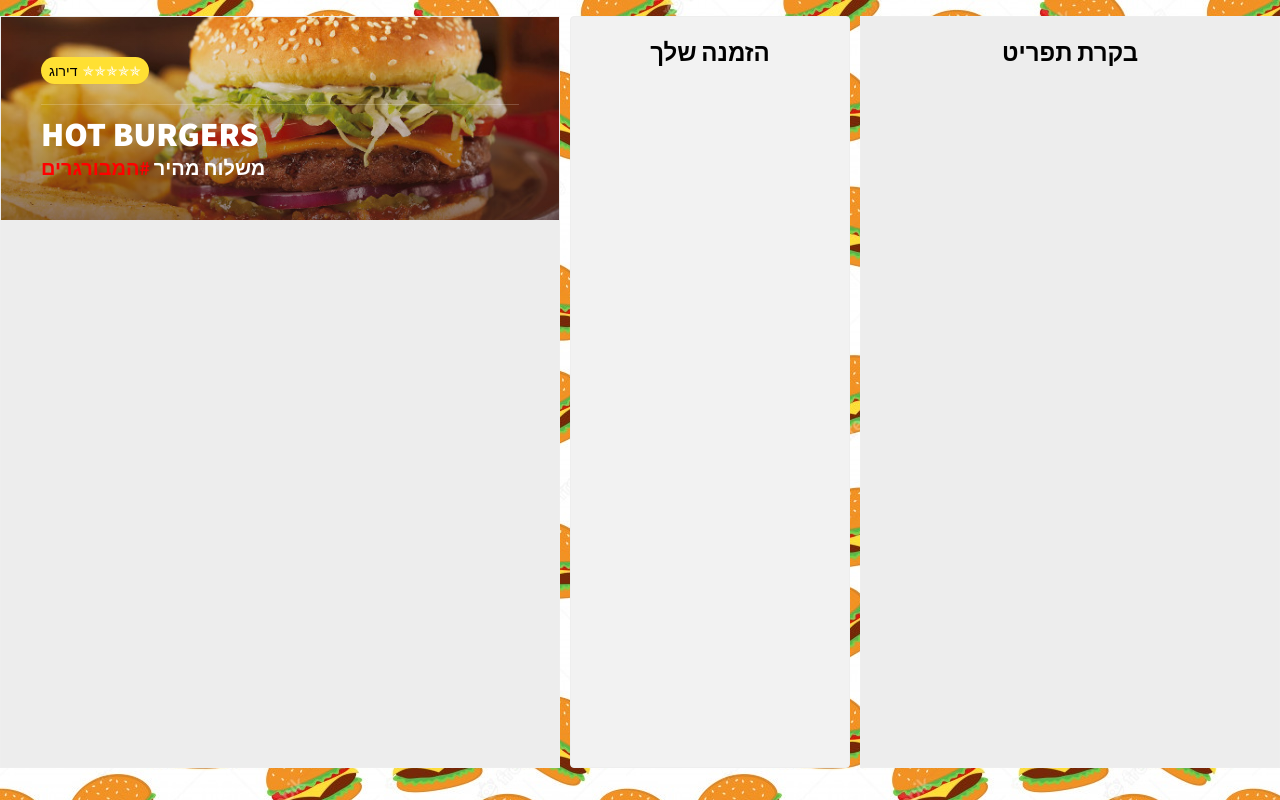
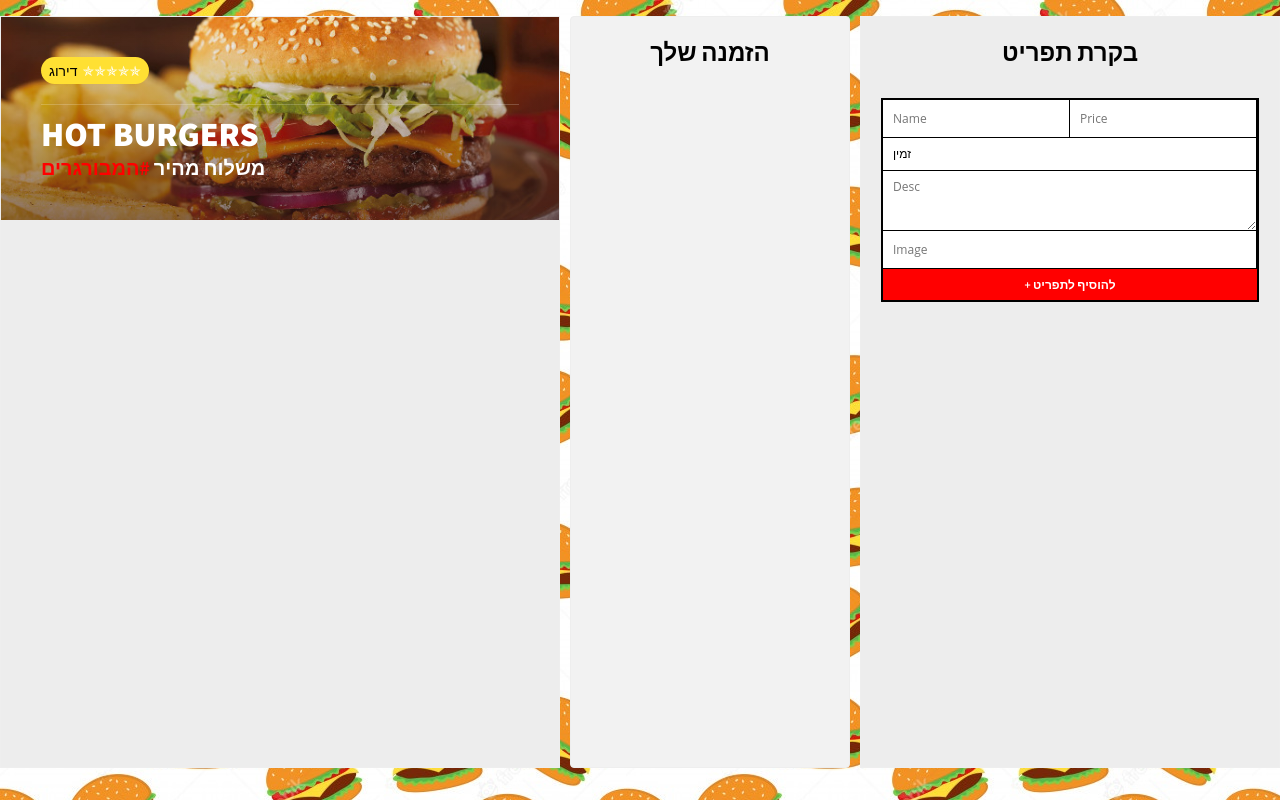
Before and after one commit to pavel88silber/react-001-starter-files-2021-main, a React (Create React App) app in the folder react-001-starter-files-2021-main/: page /restaurant/1 in a window 1280 px wide. Built offline with nearby package versions, Linux system fonts and the light colour scheme.

Commit message:
Объект State в компоненте App

```diff
--- /dev/null
+++ b/react-001-starter-files-2021-main/src/components/AddBurgerForm.js
@@ -0,0 +1,60 @@
+import React from 'react'
+
+class AddBurgerForm extends React.Component {
+
+    nameRef = React.createRef();
+    priceRef = React.createRef();
+    statusRef = React.createRef();
+    descRef = React.createRef();
+    imageRef = React.createRef();
+
+    createBurger = (event) => {
+
+        // preventDefault _to turn off reloading!
+        event.preventDefault();
+        console.log('add burger!', this.nameRef.current.value);
+
+        // Creating an object that recieve all data from submited form
+        const burger = {
+            name: this.nameRef.current.value,
+            price: parseFloat(this.priceRef.current.value),
+            status: this.statusRef.current.value,
+            desc: this.descRef.current.value,
+            image: this.imageRef.current.value,
+            };
+        {/* ИЗ APP в MenuAdmin и сюда, притаскиваем addBurger и добавляем новый бургер*/}
+        this.props.addBurger(burger);
+        // Очищяем форму после Submit
+        event.currentTarget.reset();
+    };
+
+    render() {
+        return(
+            <form className='burger-edit' onSubmit={this.createBurger}>
+                <input ref={this.nameRef} name='name' type='text' placeholder='Name' autoComplete='off' />
+                <input
+                ref={this.priceRef}
+                name='price'
+                type='text'
+                placeholder='Price'
+                autoComplete='off'
+                />
+                <select ref={this.statusRef}  name='status' className='status'>
+                    <option value='available'>זמין</option>
+                    <option value='unavailable'>לא זמין כרגע</option>
+                </select>
+                <textarea ref={this.descRef} name='desc' placeholder='Desc' />
+                <input
+                    ref={this.imageRef}
+                    name='image'
+                    type='text'
+                    placeholder='Image'
+                    autoComplete='off'
+                />
+                <button type='submit'>+ להוסיף לתפריט</button>
+            </form>
+        )
+    }
+}
+
+export default AddBurgerForm
--- a/react-001-starter-files-2021-main/src/components/App.js
+++ b/react-001-starter-files-2021-main/src/components/App.js
@@ -5,6 +5,24 @@ import MenuAdmin from './MenuAdmin'
 
 
 class App extends React.Component {
+
+    // именно сдесь будем храню все бургеры (главный комп) чтобы юзать везде!
+    state = {
+        burgers: {},
+        order: {}
+    }
+
+    addBurger = (burger) => {
+        console.log('addBurger', burger);
+        // 1. Делаем копию объекта state
+        const burgers = { ...this.state.burgers}
+
+        // 2. Add new burger to burgers
+        burgers[`burger${Date.now()}`] = burger
+
+        // New burgers object save to state
+        this.setState({burgers})
+    }
 
     render() {
         return(
@@ -14,7 +32,8 @@ class App extends React.Component {
                     {/* <Burger /> */}
                 </div>
                 <Order />
-                <MenuAdmin />
+                {/* передаем addBurger в дочерний класс */}
+                <MenuAdmin addBurger={this.addBurger} />
             </div>
         )
     }
--- a/react-001-starter-files-2021-main/src/components/Landing.js
+++ b/react-001-starter-files-2021-main/src/components/Landing.js
@@ -25,14 +25,15 @@ class Landing extends React.Component {
     }
 
     goToRestaurant = () => {
-        console.log('Go to Restaurant ' + this.state.title);
+        const { url } = this.state
+        this.props.history.push(`/restaurant/${url}`)
     }
 
     render() {
 
         return(
                 <div className='restaurant_select font-effect-fire-animation'>
-                    <div>{this.state.title == "Hot Burger כפר סבא" ? (this.state.name):null}</div>
+                    <div>{this.state.title === "Hot Burger כפר סבא" ? (this.state.name):null}</div>
                     <div className='restaurant_select_top'>
                         <div
                         onClick={this.displayList}
--- a/react-001-starter-files-2021-main/src/components/MenuAdmin.js
+++ b/react-001-starter-files-2021-main/src/components/MenuAdmin.js
@@ -1,4 +1,5 @@
 import React from 'react'
+import AddBurgerForm from './AddBurgerForm'
 
 class MenuAdmin extends React.Component {
 
@@ -6,6 +7,8 @@ class MenuAdmin extends React.Component {
         return(
             <div className='menu-admin'>
                 <h2>בקרת תפריט</h2>
+                {/* ИЗ APP в MenuAdmin и сюда, притаскиваем addBurger*/}
+                <AddBurgerForm addBurger={this.props.addBurger} />
             </div>
         )
     }
--- /dev/null
+++ b/react-001-starter-files-2021-main/src/components/NotFound.js
@@ -0,0 +1,11 @@
+import React from 'react'
+
+const NotFound = () => {
+        return (
+            <div>
+                <h2>The Page is Not Found</h2>
+            </div>
+        )
+    }
+
+export default NotFound
--- /dev/null
+++ b/react-001-starter-files-2021-main/src/components/Router.js
@@ -0,0 +1,19 @@
+import React from "react";
+import Landing from "./Landing";
+import { BrowserRouter, Route, Switch } from 'react-router-dom'
+import NotFound from "./NotFound";
+import App from "./App"
+
+const Router = () => {
+    return(
+        <BrowserRouter>
+            <Switch>
+                <Route exact path={'/'} component={Landing} />
+                <Route path={'/restaurant/:restaurantId'} component={App} />
+                <Route component={NotFound} />
+            </Switch>
+        </BrowserRouter>
+    )
+}
+
+export default Router
--- a/react-001-starter-files-2021-main/src/index.js
+++ b/react-001-starter-files-2021-main/src/index.js
@@ -1,7 +1,7 @@
 import React from "react"
 import { render } from "react-dom"
-import App from './components/App'
+import Router from './components/Router'
 import './css/style.css'
 
 // render(<p>Hello</p>, document.querySelector('#root'))
-render(<App/>, document.querySelector('#root'))
+render(<Router/>, document.querySelector('#root'))
```
